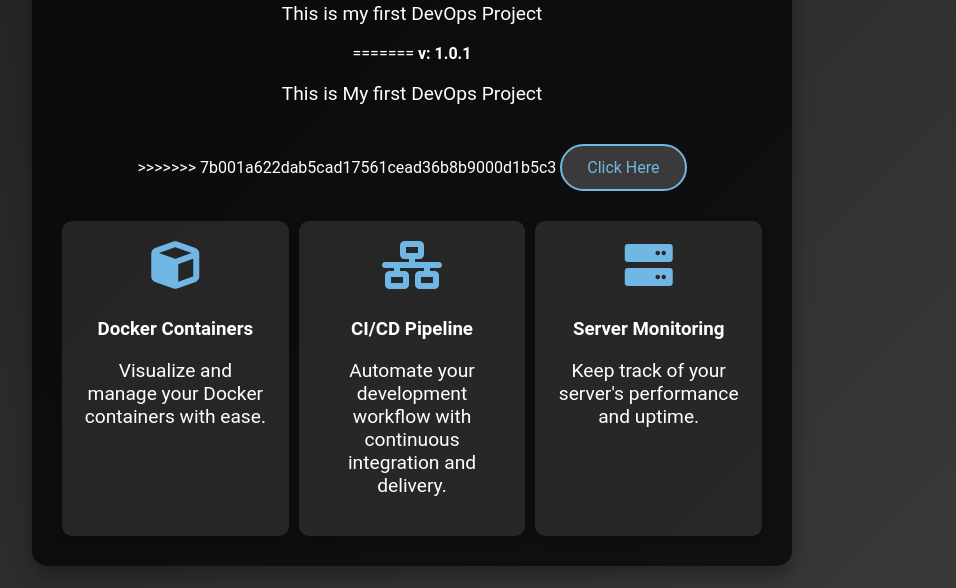
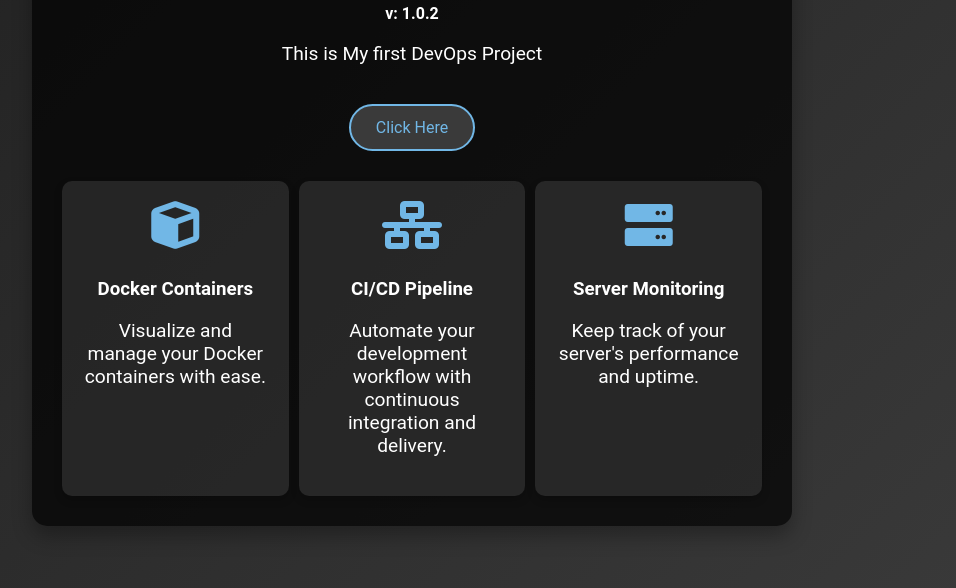
Before and after one commit to iamtejas23/docker-project-demo, a plain HTML site: page index.html in a window 1280 px wide. Shown: the part 212-800 px from the top of the page, without its empty margins (228-1184 px from the left). Drawn offline with Linux system fonts and the light colour scheme.

Commit message:
Main section Updated

```diff
--- a/index.html
+++ b/index.html
@@ -86,12 +86,8 @@
 <body>
     <div class="container">
         <h1>Welcome!</h1>
-<<<<<<< HEAD
-        <p>This is my first DevOps Project</p>
-=======
-        <b>v: 1.0.1</b>
+        <b>v: 1.0.2</b>
         <p>This is My first DevOps Project</p>
->>>>>>> 7b001a622dab5cad17561cead36b8b9000d1b5c3
         <a href="#" class="btn">Click Here</a>
         <div class="cards">
             <div class="card">
```
